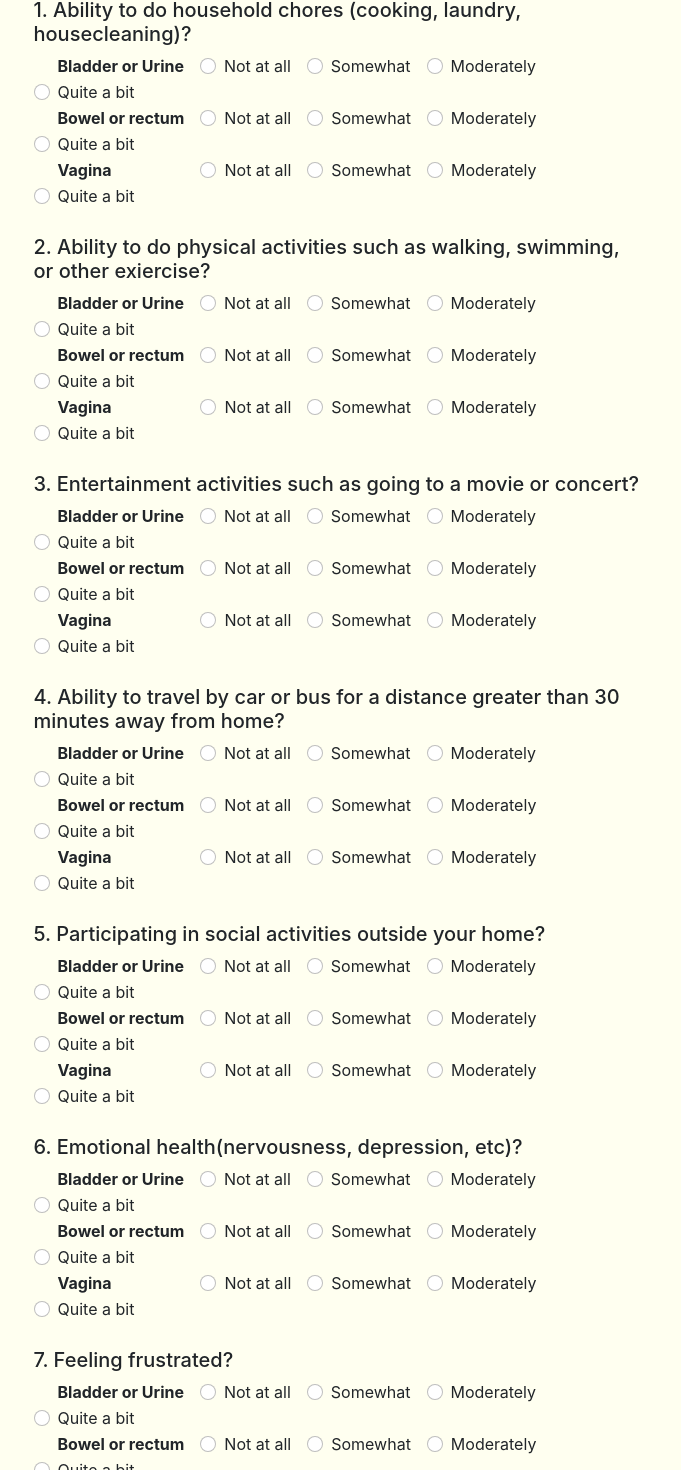
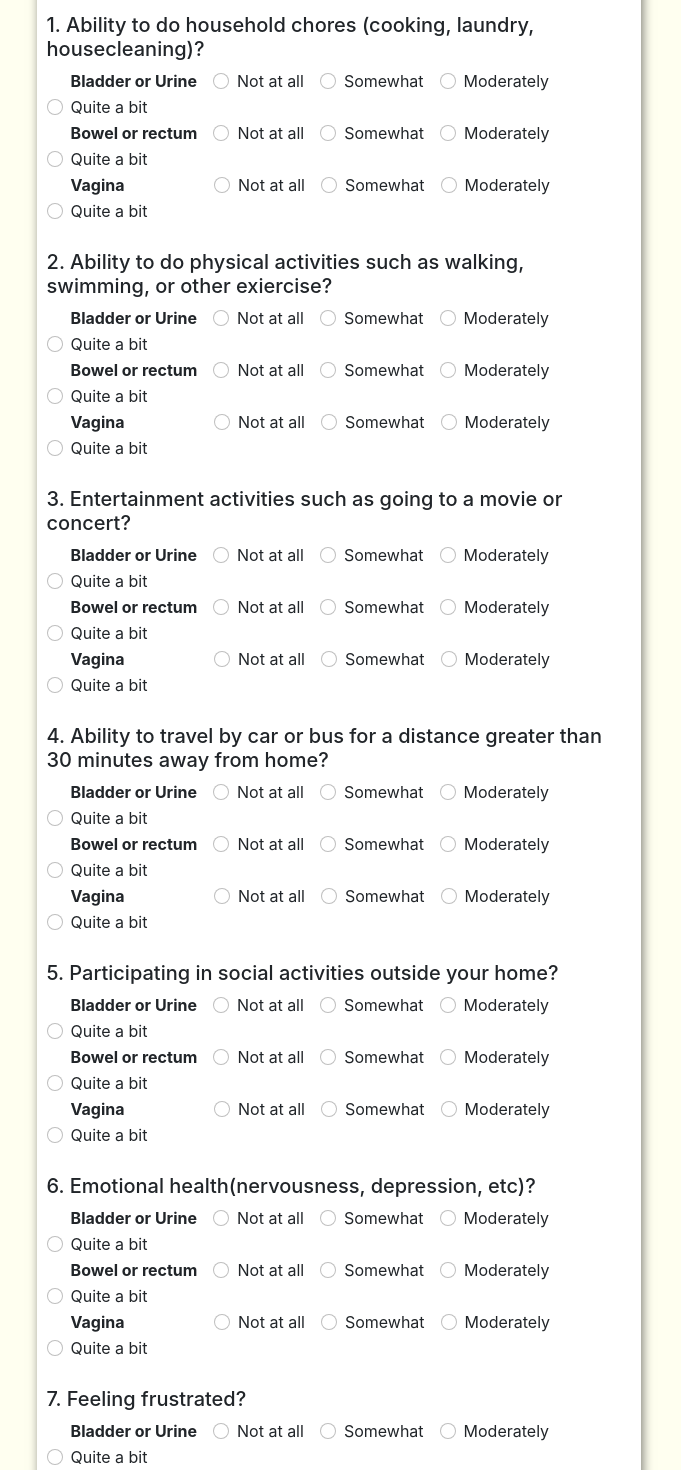
Before and after one commit to Yuzhiping00/PFIQ-7-Survey-Demo, a React (Create React App) app: page / in a window 1280 px wide. Shown: the part 163-1633 px from the top of the page, without its empty margins (301-982 px from the left). Built offline with nearby package versions, Linux system fonts and the light colour scheme.

Commit message:
#12: added some layout for form

```diff
--- a/src/App.js
+++ b/src/App.js
@@ -102,7 +102,10 @@ class App extends Component {
             </h2>
           </div>
           <div className="col-sm-12" style={{textAlign:'left'}}>
-            <form onSubmit={this.handleFormSubmit}>
+            <form onSubmit={this.handleFormSubmit} style={{boxShadow: "2px 5px 10px rgba(0, 0, 0, 0.5)", backgroundColor: '#fff',
+                                                    width:'99%',
+                                                    margin: '20px auto',
+                                                    padding: '10px 10px',}}>
               <br/>
               <h5> 1. Ability to do household chores (cooking, laundry, housecleaning)?</h5>
 
@@ -221,7 +224,7 @@ class App extends Component {
 
               <br/>
               <div className="form-check form-check-inline">
-                <label style={{marginRight:'73px'}}><strong>Vagina</strong></label>
+                <label style={{marginRight:'73.5px'}}><strong>Vagina</strong></label>
               </div>
             <div className="form-check form-check-inline">
                 <label>
@@ -398,7 +401,7 @@ class App extends Component {
 
               <br/>
               <div className="form-check form-check-inline">
-                <label style={{marginRight:'73px'}}><strong>Vagina</strong></label>
+                <label style={{marginRight:'73.5px'}}><strong>Vagina</strong></label>
               </div>
             <div className="form-check form-check-inline">
                 <label>
@@ -575,7 +578,7 @@ class App extends Component {
 
               <br/>
               <div className="form-check form-check-inline">
-                <label style={{marginRight:'73px'}}><strong>Vagina</strong></label>
+                <label style={{marginRight:'73.5px'}}><strong>Vagina</strong></label>
               </div>
             <div className="form-check form-check-inline">
                 <label>
@@ -750,7 +753,7 @@ class App extends Component {
 
               <br/>
               <div className="form-check form-check-inline">
-                <label style={{marginRight:'73px'}}><strong>Vagina</strong></label>
+                <label style={{marginRight:'73.5px'}}><strong>Vagina</strong></label>
               </div>
             <div className="form-check form-check-inline">
                 <label>
@@ -926,7 +929,7 @@ class App extends Component {
 
               <br/>
               <div className="form-check form-check-inline">
-                <label style={{marginRight:'73px'}}><strong>Vagina</strong></label>
+                <label style={{marginRight:'73.5px'}}><strong>Vagina</strong></label>
               </div>
             <div className="form-check form-check-inline">
                 <label>
@@ -1102,7 +1105,7 @@ class App extends Component {
 
               <br/>
               <div className="form-check form-check-inline">
-                <label style={{marginRight:'73px'}}><strong>Vagina</strong></label>
+                <label style={{marginRight:'73.5px'}}><strong>Vagina</strong></label>
               </div>
             <div className="form-check form-check-inline">
                 <label>
@@ -1279,7 +1282,7 @@ class App extends Component {
 
               <br/>
               <div className="form-check form-check-inline">
-                <label style={{marginRight:'73px'}}><strong>Vagina</strong></label>
+                <label style={{marginRight:'73.5px'}}><strong>Vagina</strong></label>
               </div>
             <div className="form-check form-check-inline">
                 <label>
```
